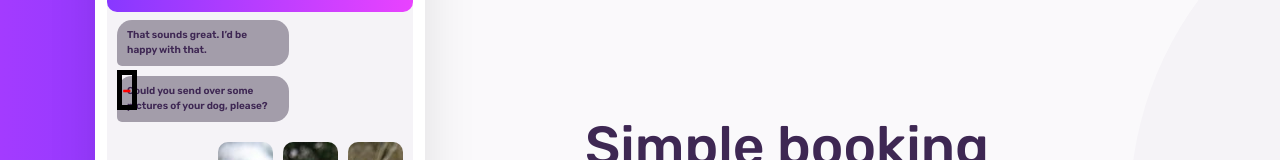
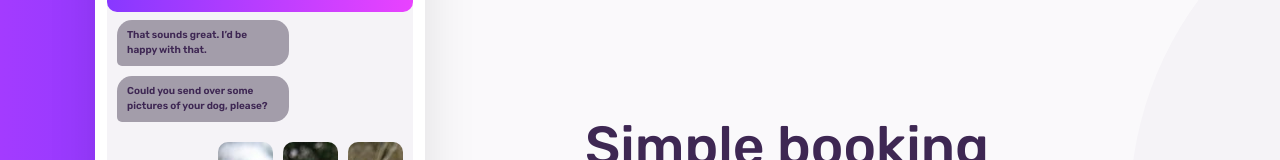
Before and after one commit to User850413/chat_app, a plain HTML site: page index.html in a window 1280 px wide. Shown: the part 152-312 px from the top of the page. Drawn offline with Linux system fonts and the light colour scheme.

Commit message:
fix : Delete scroll num

```diff
--- a/css/index.css
+++ b/css/index.css
@@ -293,12 +293,3 @@ body {
     display: none;
   }
 }
-
-.num {
-  position: absolute;
-  color: red;
-  z-index: 100;
-  top: 50px;
-  font-size: 2rem;
-  border: 5px solid black;
-}
--- a/index.html
+++ b/index.html
@@ -46,7 +46,6 @@
           </div>
           <div class="phone__main">
             <div class="main__bubbles">
-              <div class="num">-</div>
               <div class="bubble__you">
                 That sounds great. I’d be happy with that.
               </div>
```
